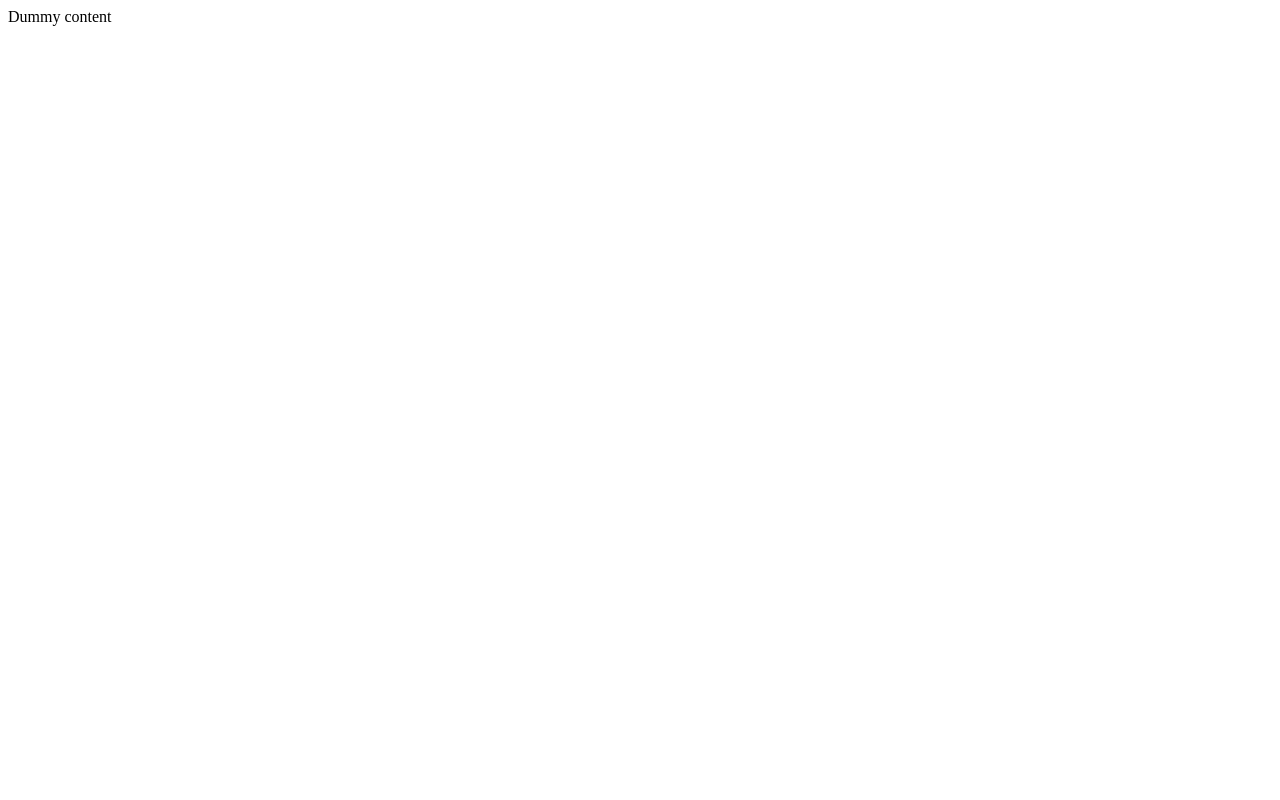
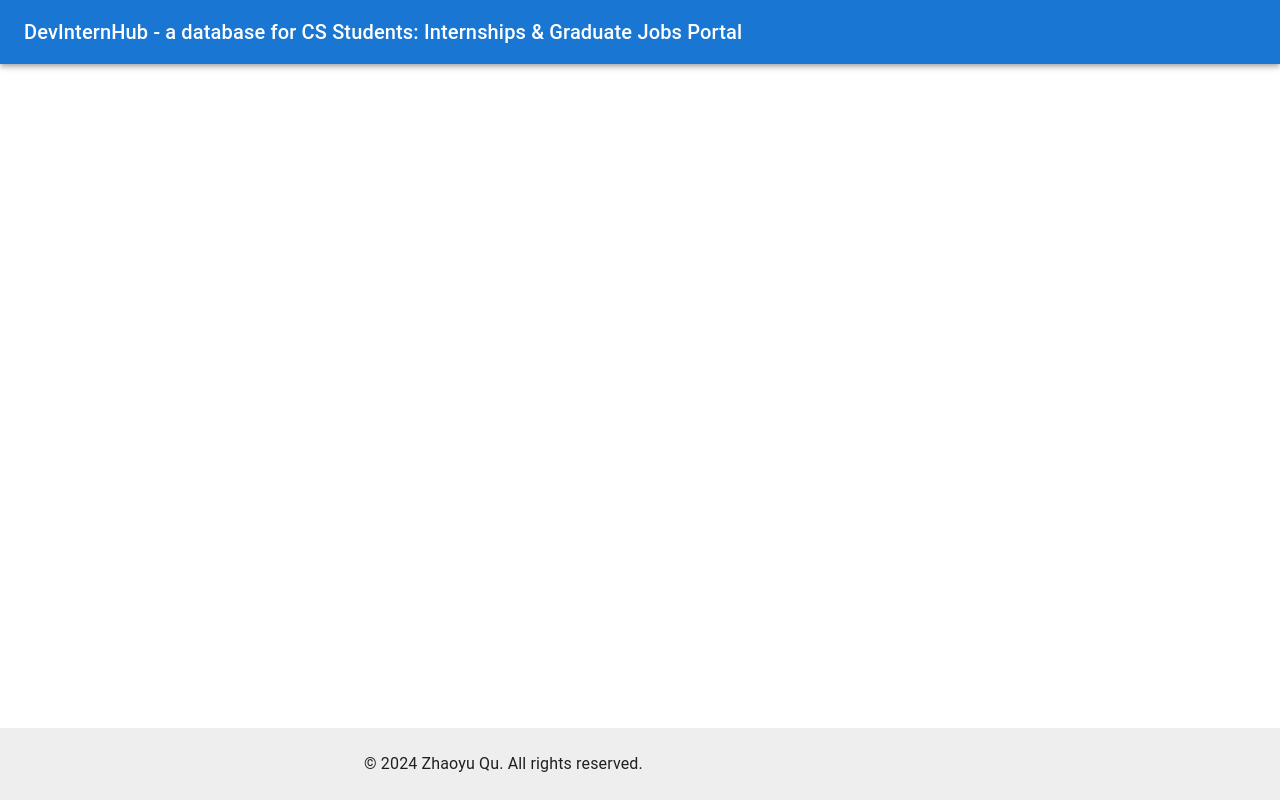
Before and after one commit to Zhaoyu-Qu/DevInternHubFrontend, a React (Vite) app: page / in a window 1280 px wide. Built offline with nearby package versions, Linux system fonts and the light colour scheme.

Commit message:
add webpage title and footer

```diff
--- a/package.json
+++ b/package.json
@@ -10,6 +10,12 @@
     "preview": "vite preview"
   },
   "dependencies": {
+    "@emotion/react": "^11.11.4",
+    "@emotion/styled": "^11.11.0",
+    "@mui/icons-material": "^5.15.11",
+    "@mui/material": "^5.15.11",
+    "@tanstack/react-query": "^4.36.1",
+    "axios": "^1.6.7",
     "react": "^18.2.0",
     "react-dom": "^18.2.0"
   },
--- a/src/App.tsx
+++ b/src/App.tsx
@@ -1,10 +1,32 @@
+import AppBar from '@mui/material/AppBar';
+import Container from '@mui/material/Container';
+import CssBaseline from '@mui/material/CssBaseline';
+import Toolbar from '@mui/material/Toolbar';
+import Typography from '@mui/material/Typography';
+import Box from '@mui/material/Box';
+
 function App() {
-
   return (
     <>
-      Dummy content
+      <Box sx={{ display: 'flex', flexDirection: 'column', minHeight: '100vh' }}>
+        <CssBaseline />
+        <AppBar position="static">
+          <Toolbar>
+            <Typography variant="h6">
+              DevInternHub - a database for CS Students: Internships & Graduate Jobs Portal
+            </Typography>
+          </Toolbar>
+        </AppBar>
+        <Box component="footer" sx={{ py: 3, px: 2, mt: 'auto', backgroundColor: (theme) => theme.palette.grey[200] }}>
+          <Container maxWidth="sm">
+            <Typography variant="body1">
+              © {new Date().getFullYear()} Zhaoyu Qu. All rights reserved.
+            </Typography>
+          </Container>
+        </Box>
+      </Box>
     </>
-  )
+  );
 }
 
-export default App
+export default App;
```
Also changed, not shown: 1 other file (tests, documents, lock files or other folders).
